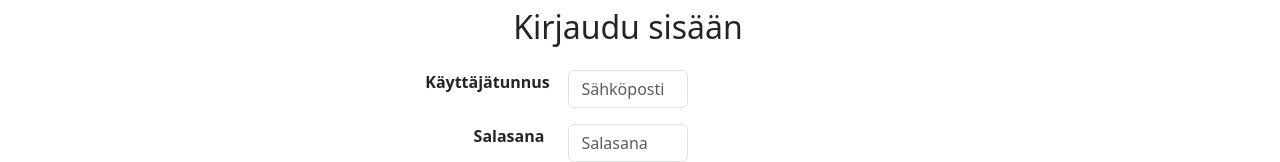
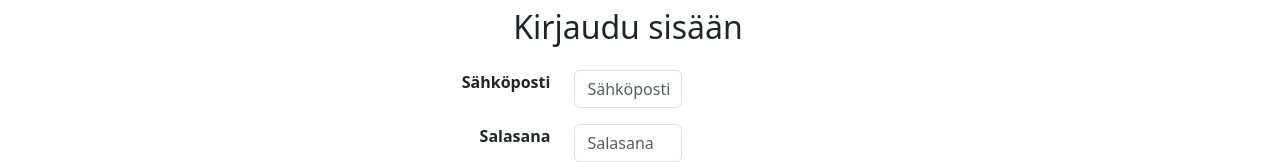
Before and after one commit to Orofil/ott-budjetointi, a React (Vite) app: page /login in a window 1280 px wide. Shown: the part 208-370 px from the top of the page. Built offline with nearby package versions, Linux system fonts and the light colour scheme.

Commit message:
Kirjautuminen siirretty Login-tiedostoon (2)

```diff
--- a/src/pages/Login.jsx
+++ b/src/pages/Login.jsx
@@ -69,7 +69,7 @@ function Login() {
         <Form onSubmit={handleSubmit}>
           {/* Käyttäjätunnus */}
           <Row className="mb-3 w-100 justify-content-center">
-            <Col xs={6} md={4} className="text-end fw-bold">Käyttäjätunnus</Col>
+            <Col xs={6} md={4} className="text-end fw-bold">Sähköposti</Col>
             <Col xs={6} md={4}>
               <Form.Control
                 onChange={(e) => setEmail(e.target.value)}  // Päivitetään sähköposti-tila
```
